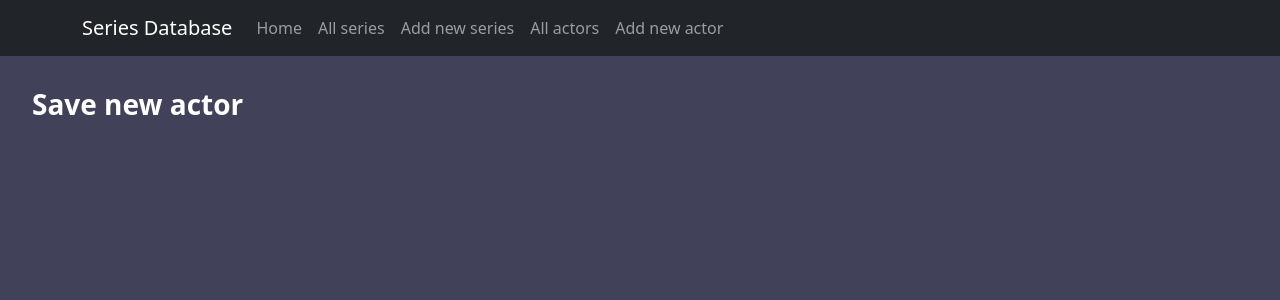
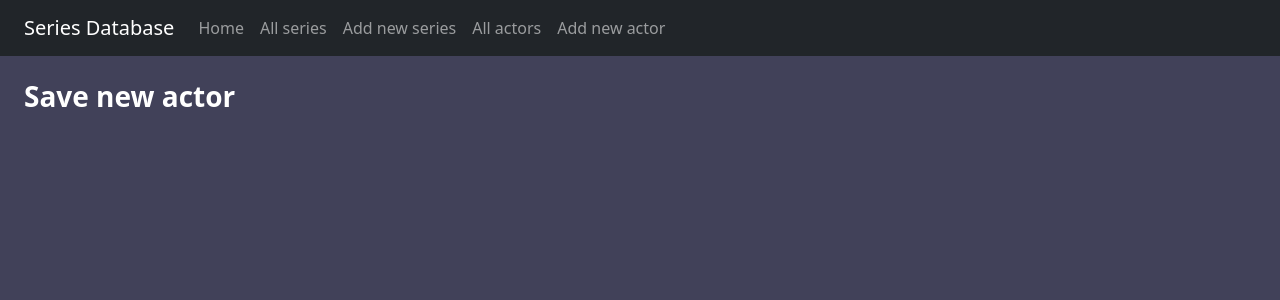
Before and after one commit to thensrud/tv-series_fullstack-web, a React (Create React App) app in the folder tvseries/: page /create-actor in a window 1280 px wide. Shown: the top 300 px of the page. Built offline with nearby package versions, Linux system fonts and the light colour scheme.

Commit message:
something

```diff
--- a/tvseries/src/components/actors/ActorList.tsx
+++ b/tvseries/src/components/actors/ActorList.tsx
@@ -19,7 +19,7 @@ const ActorList: FC = () => {
 	const createActorList = () => {
 		return actor?.map((actor: IActors, key: number) => {
 			return (
-				<Col className="pt-4" md={6} lg={4} xl={3} key={key}>
+				<Col className="pt-4" sm={6} md={4} lg={3} xl={2} key={key}>
 					<ActorItem
 						key={key}
 						name={actor.name}
--- a/tvseries/src/components/series/SeriesList.tsx
+++ b/tvseries/src/components/series/SeriesList.tsx
@@ -19,7 +19,7 @@ const SeriesList: FC = () => {
 	const createSeriesList = () => {
 		return series?.map((series: ISeries, key: number) => {
 			return (
-				<Col className="pt-4" md={6} lg={4} xl={3} key={key}>
+				<Col className="pt-4" sm={6} md={4} lg={3} xl={2} key={key}>
 					<SeriesItem
 						key={key}
 						id={series.id}
--- a/tvseries/src/components/shared/MainNavigation.tsx
+++ b/tvseries/src/components/shared/MainNavigation.tsx
@@ -3,8 +3,7 @@ import { Navbar, Nav, Container } from 'react-bootstrap';
 
 const MainNavigation: FC = () => {
 	return (
-		<Navbar bg="dark" expand="lg" variant="dark">
-			<Container>
+		<Navbar className="px-4" bg="dark" expand="lg" variant="dark">
 			<Navbar.Brand href="/">Series Database</Navbar.Brand>
 			<Navbar.Toggle aria-controls="basic-navbar-nav" />
 			<Navbar.Collapse id="basic-navbar-nav">
@@ -16,7 +15,6 @@ const MainNavigation: FC = () => {
 					<Nav.Link href="create-actor">Add new actor</Nav.Link>
 				</Nav>
 			</Navbar.Collapse>
-			</Container>
 		</Navbar>
 	);
 };
--- a/tvseries/src/index.css
+++ b/tvseries/src/index.css
@@ -15,7 +15,7 @@ code {
 .section {
 	min-height: 100vh;
 	background-color: rgb(65, 65, 89);
-	padding: 2rem;
+	padding: 1.5rem;
 }
 
 .page-title {
--- a/tvseries/src/pages/AllActors.tsx
+++ b/tvseries/src/pages/AllActors.tsx
@@ -1,13 +1,13 @@
-import { FC } from "react";
-import ActorList from "../components/actors/ActorList";
+import { FC } from 'react';
+import ActorList from '../components/actors/ActorList';
 
 const AllActors: FC = () => {
-  return (
-    <section className="section">
-      <h3 className="page-title mb-4">All Actors</h3>
-      <ActorList />
-    </section>
-  );
+	return (
+		<section className="section">
+			<h3 className="page-title mb-2">All Actors</h3>
+			<ActorList />
+		</section>
+	);
 };
 
 export default AllActors;
--- a/tvseries/src/pages/AllSeries.tsx
+++ b/tvseries/src/pages/AllSeries.tsx
@@ -1,13 +1,13 @@
-import { FC } from "react";
-import SeriesList from "../components/series/SeriesList";
+import { FC } from 'react';
+import SeriesList from '../components/series/SeriesList';
 
 const AllSeries: FC = () => {
-  return (
-    <section className="section">
-      <h3 className="page-title mb-4">All Series</h3>
-      <SeriesList />
-    </section>
-  );
+	return (
+		<section className="section">
+			<h3 className="page-title mb-2">All Series</h3>
+			<SeriesList />
+		</section>
+	);
 };
 
 export default AllSeries;
--- a/tvseries/src/pages/CreateActor.tsx
+++ b/tvseries/src/pages/CreateActor.tsx
@@ -1,13 +1,13 @@
-import { FC } from "react";
-import CreateActorForm from "../components/actors/CreateActorForm";
+import { FC } from 'react';
+import CreateActorForm from '../components/actors/CreateActorForm';
 
 const CreateActor: FC = () => {
-  return (
-    <section className="section">
-      <h3 className="page-title mb-4">Save new actor</h3>
-      {/* <CreateActorForm /> */}
-    </section>
-  );
+	return (
+		<section className="section">
+			<h3 className="page-title mb-2">Save new actor</h3>
+			{/* <CreateActorForm /> */}
+		</section>
+	);
 };
 
 export default CreateActor;
--- a/tvseries/src/pages/CreateSeries.tsx
+++ b/tvseries/src/pages/CreateSeries.tsx
@@ -4,7 +4,7 @@ import CreateSeriesForm from '../components/series/CreateSeriesForm';
 const CreateSeries: FC = () => {
 	return (
 		<section className="section">
-			<h3 className="page-title mb-4">Save new series</h3>
+			<h3 className="page-title mb-2">Save new series</h3>
 			<CreateSeriesForm />
 		</section>
 	);
--- a/tvseries/src/pages/HomePage.tsx
+++ b/tvseries/src/pages/HomePage.tsx
@@ -3,7 +3,7 @@ import { FC } from 'react';
 const HomePage: FC = () => {
 	return (
 		<section className="section">
-			<h3 className="page-title mb-4">Home</h3>
+			<h3 className="page-title mb-2">Home</h3>
 		</section>
 	);
 };
```
Lines whose indentation alone changed are shown as unchanged.
